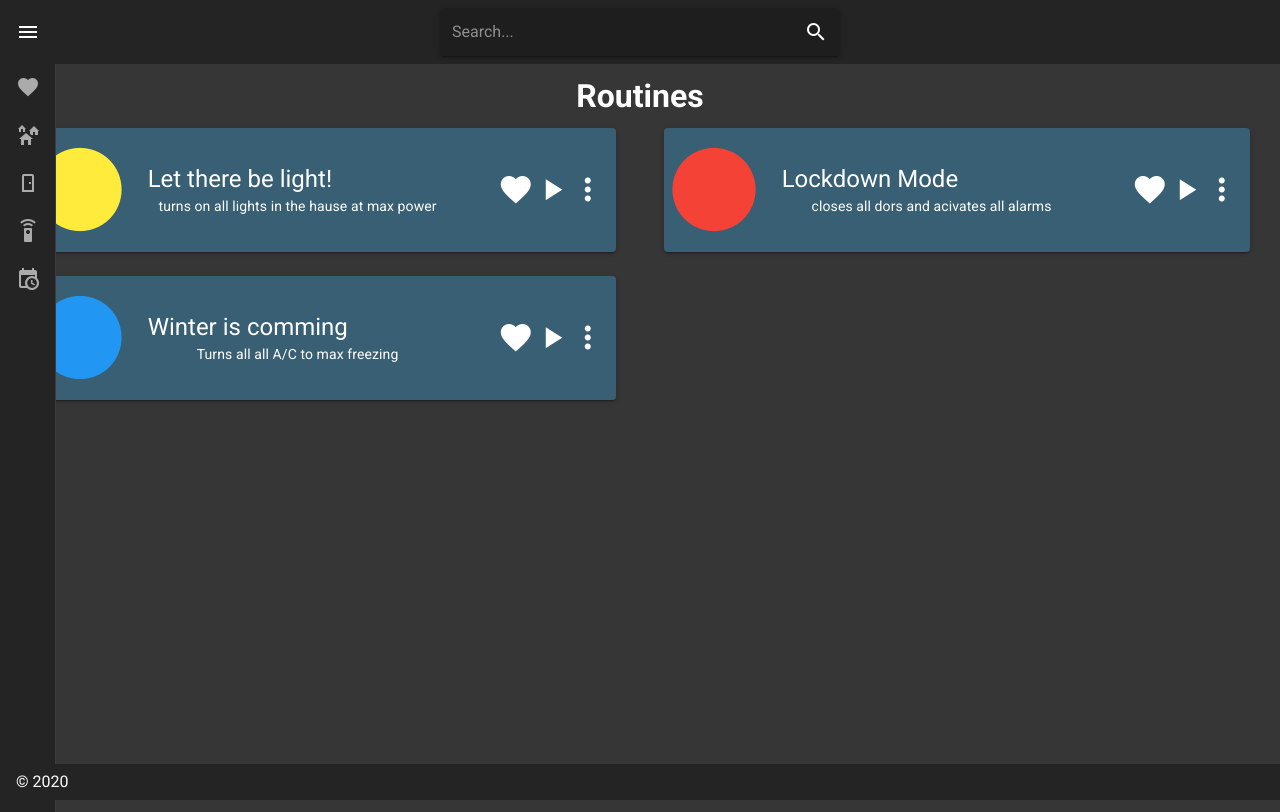
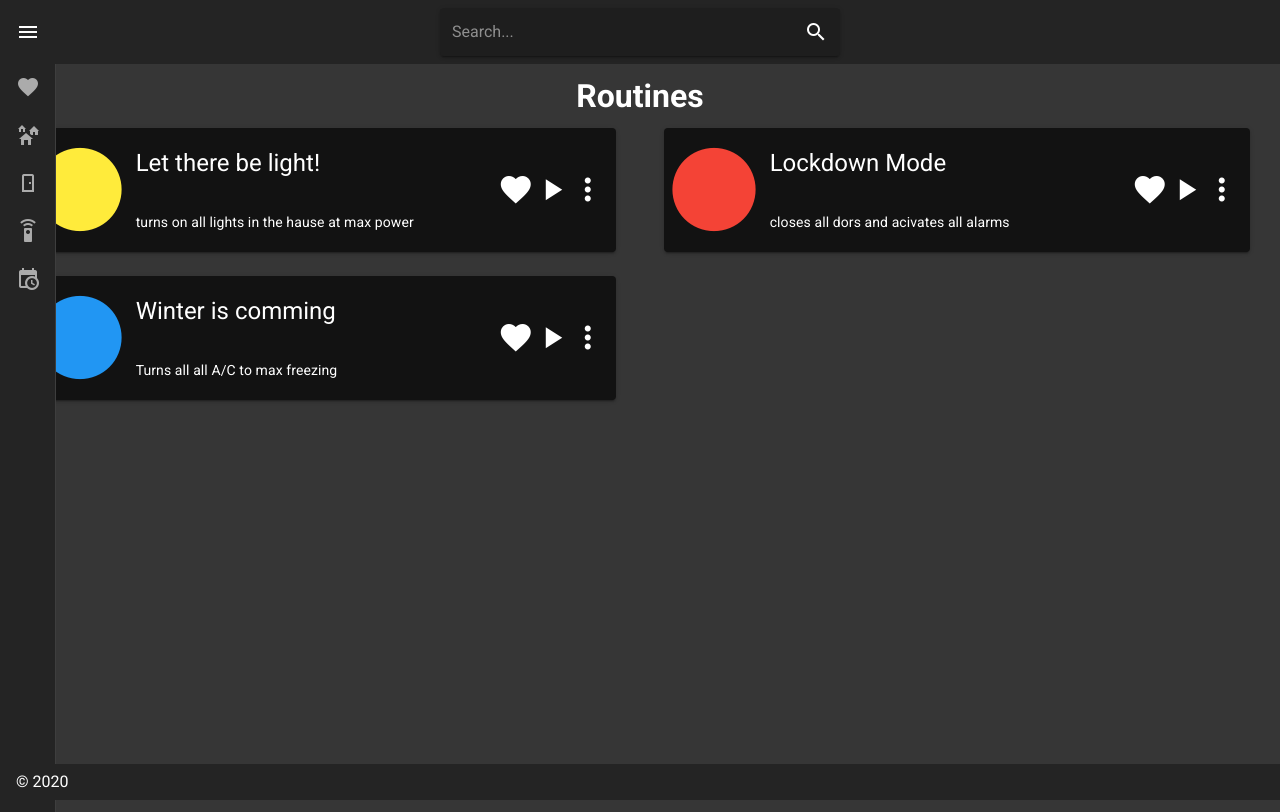
Before and after one commit to AndyBilevich/HCI_Web, a Vue app in the folder intellifox/: page /routines in a window 1280 px wide. Shown: the top 812 px of the page. Built offline with nearby package versions, Linux system fonts and the light colour scheme.

Commit message:
fixed cards

```diff
--- a/intellifox/src/components/RoutineCard.vue
+++ b/intellifox/src/components/RoutineCard.vue
@@ -1,16 +1,20 @@
 <template>
   <div>
     <div class="text-center">
-      <v-card color="#385F73" dark>
+      <v-card color="background1" dark>
         <v-row align="center">
           <v-col cols="2">
             <v-icon size="100" :color="color" >mdi-circle</v-icon>
           </v-col>
           <v-col cols="7">
-            <v-card-title class="headline">
+            <v-row>
+              <v-card-title class="headline">
               {{ name }}
-            </v-card-title>
-            <v-card-subtitle>{{ desc }}</v-card-subtitle>
+              </v-card-title>
+            </v-row>
+            <v-row>
+              <v-card-subtitle>{{ desc }}</v-card-subtitle>
+            </v-row>
           </v-col>
           <v-col cols="3">
             <v-btn v-on="on" text icon>
--- a/intellifox/src/components/devices/GenericTopCard.vue
+++ b/intellifox/src/components/devices/GenericTopCard.vue
@@ -1,19 +1,23 @@
 <template>
   <div>
     <div class="text-center" >
-      <v-card color="#385F73">
+      <v-card color="background1">
         <v-row align="center">
           <v-col cols="2">
             <v-icon size="100">{{icon}}</v-icon>
           </v-col>
           <v-col cols="7">
-            <v-card-title class="headline">
+            <v-row>
+              <v-card-title class="headline">
               {{ title }}
               <v-btn v-on="on" text icon>
                 <v-icon>mdi-chevron-right</v-icon>
               </v-btn>
             </v-card-title>
-            <v-card-subtitle>{{subtitle}}</v-card-subtitle>
+            </v-row>
+            <v-row>
+              <v-card-subtitle>{{subtitle}}</v-card-subtitle>
+            </v-row>
           </v-col>
           <v-col cols="3">
             <v-btn v-on="on" text icon>
```
Also changed, not shown: intellifox/src/views/AddRoutine.vue (+2 -5 lines), intellifox/src/components/devices/AwningCard.vue (line endings or trailing spaces), intellifox/src/views/devices/EditRoutine.vue (added).
